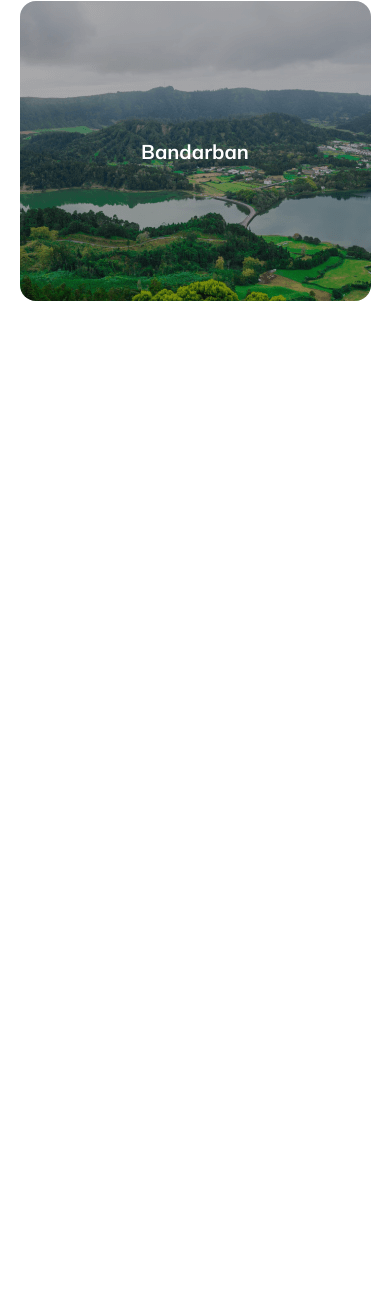
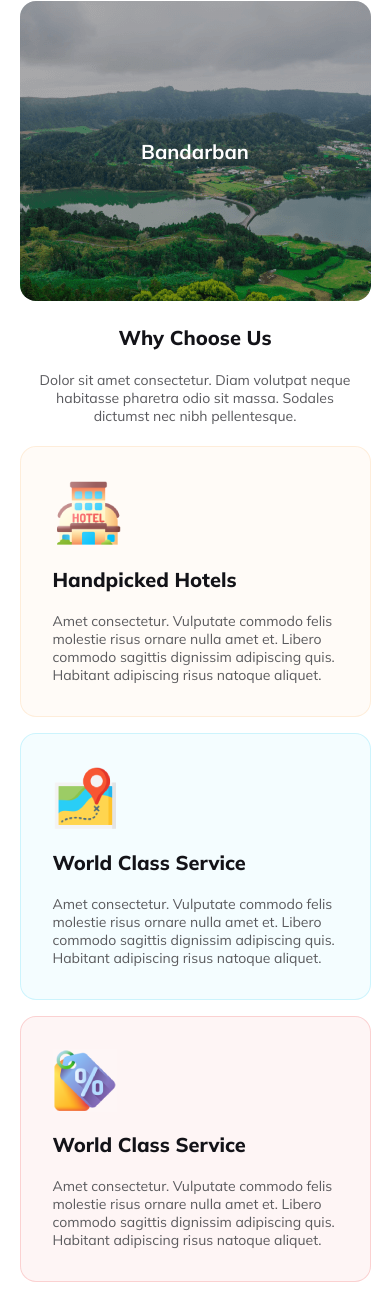
Before and after one commit to jbjoybiswasjb/b9_a2_hero_travel, a plain HTML site: page index.html in a window 390 px wide. Shown: the part 3618-4924 px from the top of the page. Before the commit the page ends 3935 px from the top, so only its background shows below. Drawn offline with Linux system fonts and the light colour scheme.

Commit message:
Why choose us section completed.

```diff
--- a/index.html
+++ b/index.html
@@ -177,6 +177,36 @@
 
             </section>
 
+            <!--
+                                    Why choose us section.
+                =============================================================
+             -->
+            <section id="why_us_section">
+                <div class="common_margin">
+                    <h3>Why Choose Us</h3>
+                    <p>Dolor sit amet consectetur. Diam volutpat neque habitasse pharetra odio sit massa. Sodales dictumst nec nibh pellentesque.</p>
+                    <div class="common_margin_top">
+                        <div class="why_us_div why_us_div_1">
+                            <img src="images/hotel.PNG" alt="">
+                            <h4>Handpicked Hotels</h4>
+                            <p>Amet consectetur. Vulputate commodo felis molestie risus  ornare nulla amet et. Libero commodo sagittis dignissim adipiscing quis. Habitant adipiscing risus natoque aliquet. </p>
+                        </div>
+                        <div class="why_us_div why_us_div_2">
+                            <img src="images/map.PNG" alt="">
+                            <h4>World Class Service</h4>
+                            <p>Amet consectetur. Vulputate commodo felis molestie risus  ornare nulla amet et. Libero commodo sagittis dignissim adipiscing quis. Habitant adipiscing risus natoque aliquet. </p>
+                        </div>
+                    </div>
+                    <div class="common_margin_right">
+                        <div class="why_us_div why_us_div_3">
+                            <img src="images/free.PNG" alt="">
+                            <h4>World Class Service</h4>
+                            <p>Amet consectetur. Vulputate commodo felis molestie risus  ornare nulla amet et. Libero commodo sagittis dignissim adipiscing quis. Habitant adipiscing risus natoque aliquet.</p>
+                        </div>
+                    </div>
+                </div>
+            </section>
+
         </main>
 
 
--- a/styles/style.css
+++ b/styles/style.css
@@ -317,6 +317,80 @@ button {
 }
 
 
+/*
+                                Choose destination section.
+=============================================================================
+*/
+#why_us_section {
+    margin: 6.25em 0;
+}
+
+#why_us_section>div h3 {
+    color: var(--common_color_3);
+    font-size: 2.5em;
+    font-weight: var(--font_weight_800);
+    text-align: center;
+}
+
+#why_us_section>div>p {
+    width: 60%;
+    margin: 1.5em auto 3em;
+    color: rgba(19, 19, 24, 0.70);
+    font-size: 1em;
+    font-weight: var(--font_weight_400);
+    text-align: center;
+}
+
+.common_margin_top {
+    display: flex;
+    justify-content: space-between;
+    gap: 1.5em;
+    margin-bottom: 1.5em;
+}
+
+.common_margin_right {
+    display: flex;
+    justify-content: center;
+}
+
+.common_margin_right div {
+    width: 50%;
+}
+
+.why_us_div {
+    padding: 2em 2em 2em 3.4375em;
+    border-radius: 1em;
+}
+
+.why_us_div h4 {
+    margin: 1.75em 0 1em;
+    color: var(--common_color_3);
+    font-weight: var(--font_weight_800);
+    font-size: 1.5em;
+}
+
+.why_us_div p {
+    color: var(--common_color_2);
+    font-size: var(--common_font_size);
+    font-weight: var(--font_weight_400);
+}
+
+
+
+.why_us_div_1 {
+    border: 1px solid rgba(251, 181, 99, 0.20);
+    background: rgba(251, 181, 99, 0.05);
+}
+
+.why_us_div_2 {
+    border: 1px solid rgba(41, 206, 246, 0.20);
+    background: rgba(41, 206, 246, 0.05);
+}
+
+.why_us_div_3 {
+    border: 1px solid rgba(233, 68, 68, 0.20);
+    background: rgba(233, 68, 68, 0.05);
+}
 
 
 
@@ -481,6 +555,54 @@ button {
         grid-template-columns: 1fr;
     }
 
+    /*
+                                Choose destination section.
+=============================================================================
+*/
+    #why_us_section {
+        margin: 1.5em 0;
+    }
+
+    #why_us_section>div h3 {
+        font-size: 1.25em;
+    }
+
+    #why_us_section>div>p {
+        width: 95%;
+        margin: 1.5em auto;
+        font-size: 0.875em;
+    }
+
+    .common_margin_top {
+        flex-direction: column;
+        gap: 1em;
+        margin-bottom: 1em;
+    }
+
+    .common_margin_right {
+        display: flex;
+        justify-content: center;
+    }
+
+    .common_margin_right div {
+        width: 100%;
+    }
+
+    .why_us_div {
+        padding: 2em;
+        border-radius: 1em;
+    }
+
+    .why_us_div h4 {
+        margin: 1em 0 1em;
+        font-size: 1.25em;
+    }
+
+    .why_us_div p {
+        font-size: 0.875em;
+        font-weight: var(--font_weight_400);
+    }
+
 
 
 }
```
Also changed, not shown: images/free.PNG (added), images/hotel.PNG (added), images/map.PNG (added).
